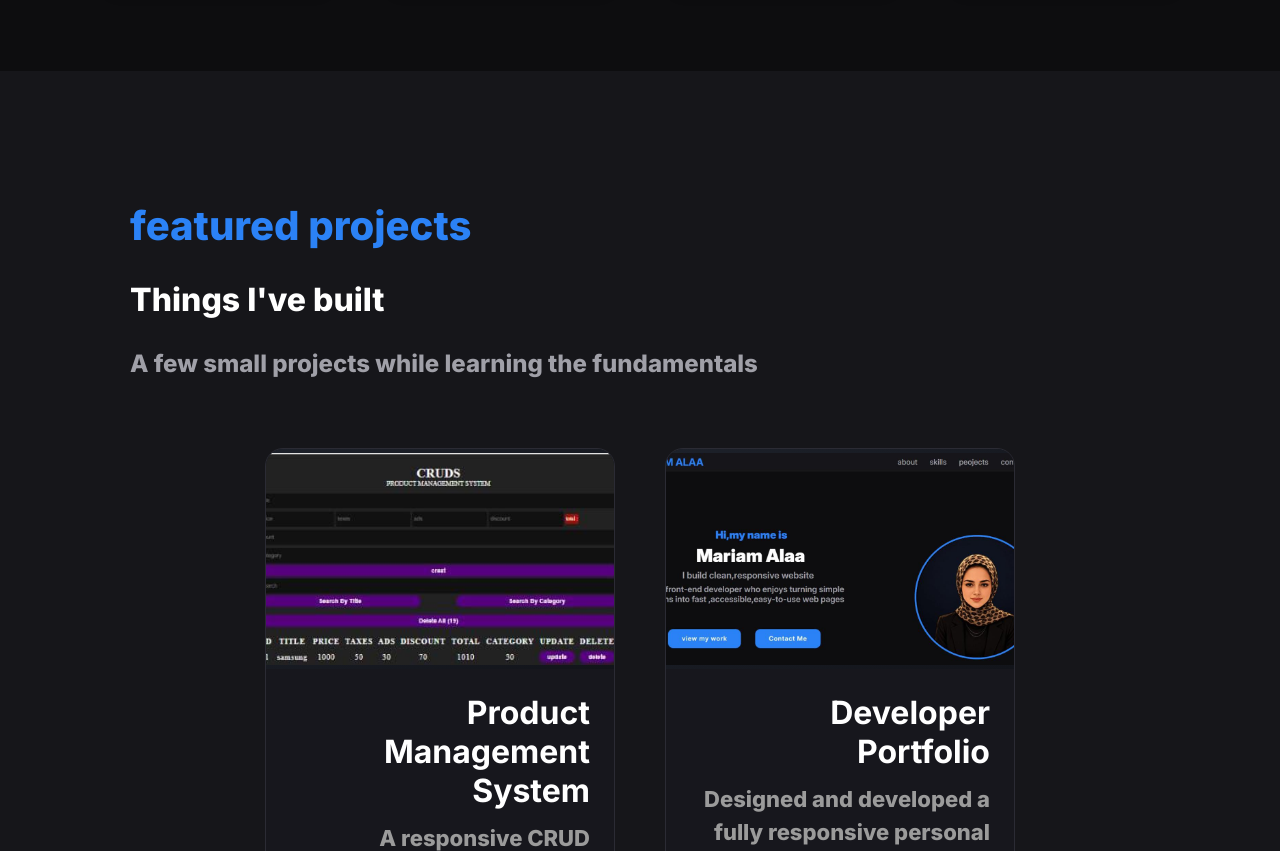
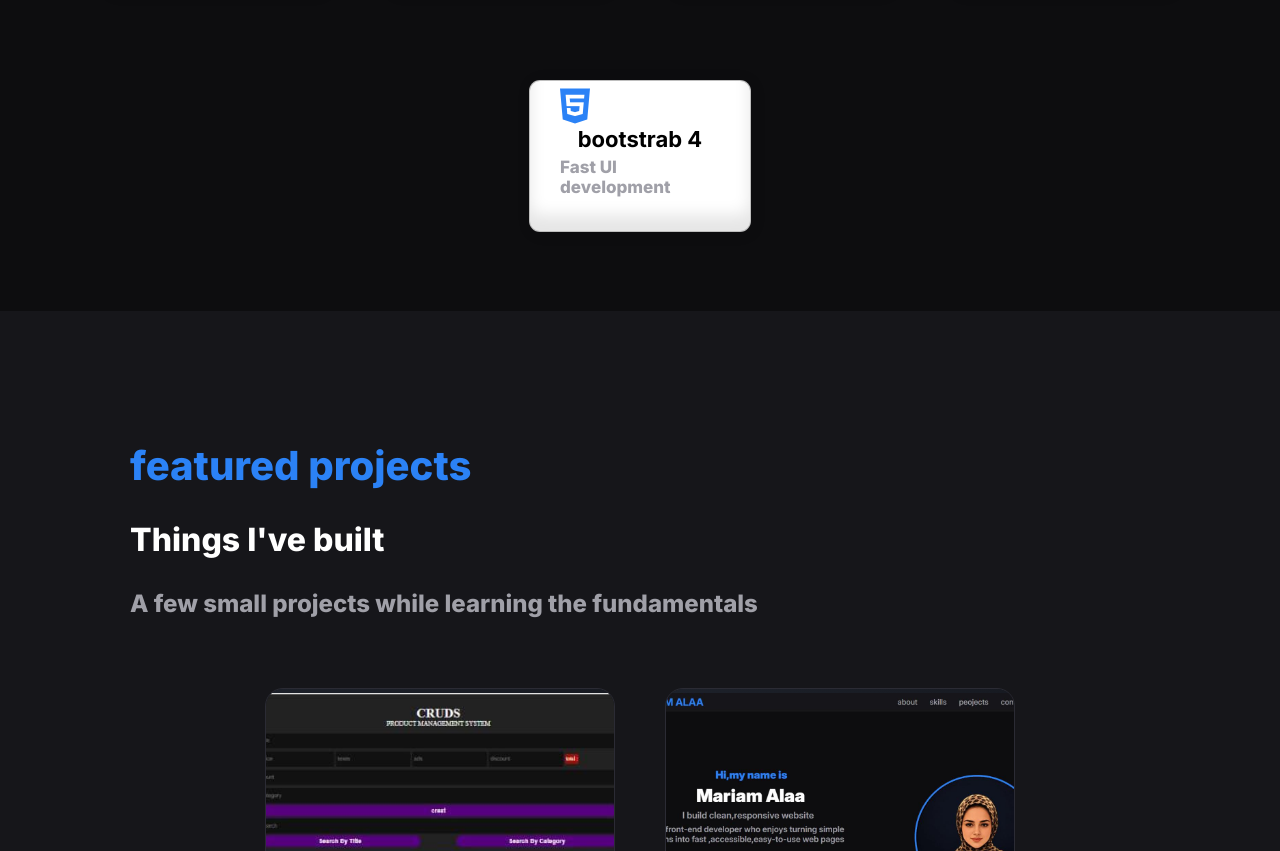
Before and after one commit to devmariamalaa-oss/Mariam-Alaa_-Portfolio, a plain HTML site: page index.html in a window 1280 px wide. Shown: the part 2037-2888 px from the top of the page. Drawn offline with Linux system fonts and the light colour scheme.

Commit message:
Update index.html

```diff
--- a/index.html
+++ b/index.html
@@ -86,7 +86,17 @@
           <p>Version control basics</p>
         </div>
       </div>
+       <div class="cards">
+      <div class="card shadow">
+        <div class="cart-text">
+          <i class="fa-brands fa-html5"></i>
+          <h6>bootstrab 4</h6>
+          <p>Fast UI development
+          </p>
+        </div>
+      </div>
     </div>
+
   </section>
   <section class="projects" id="projects">
     <h4 class="tittle">featured projects</h4>
```
